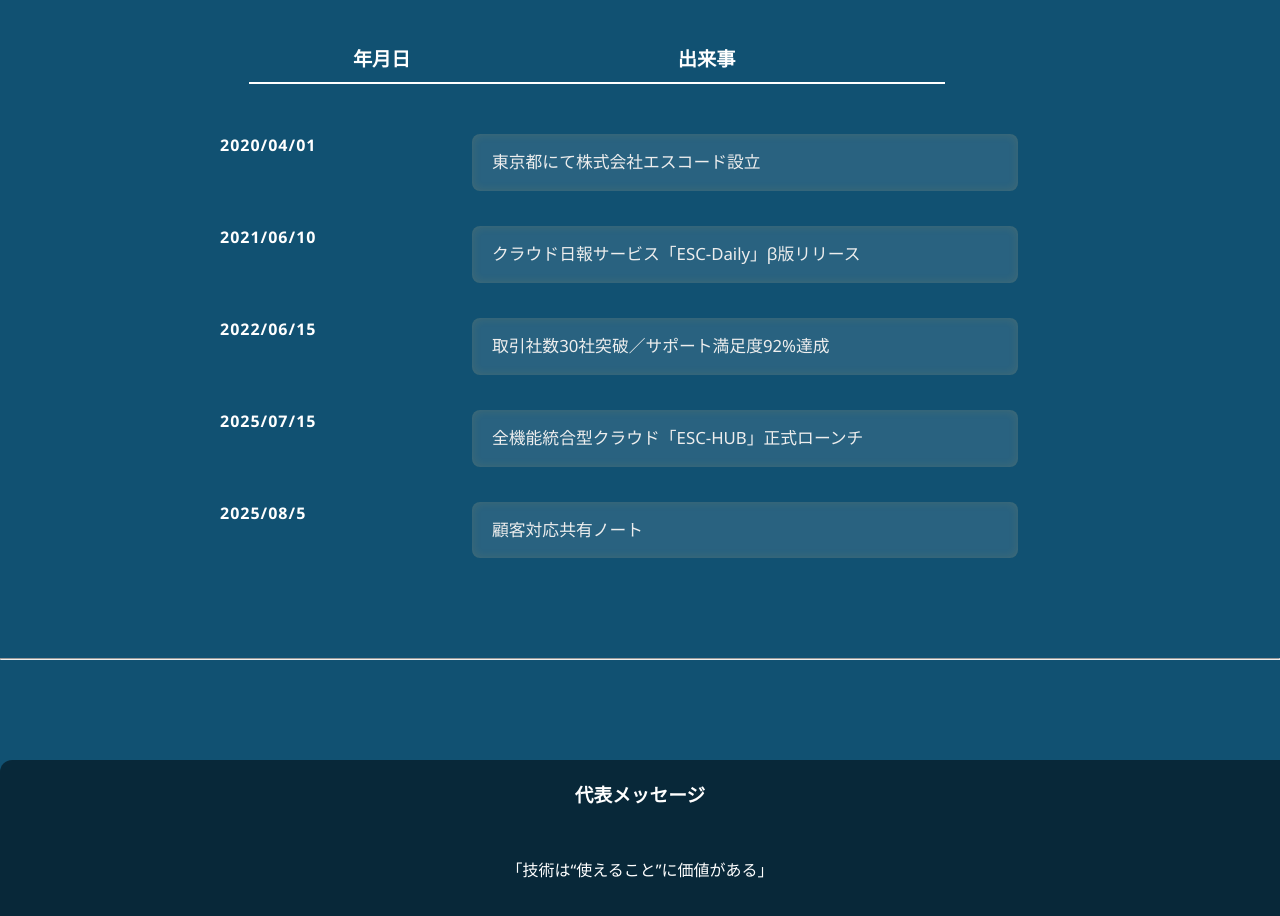
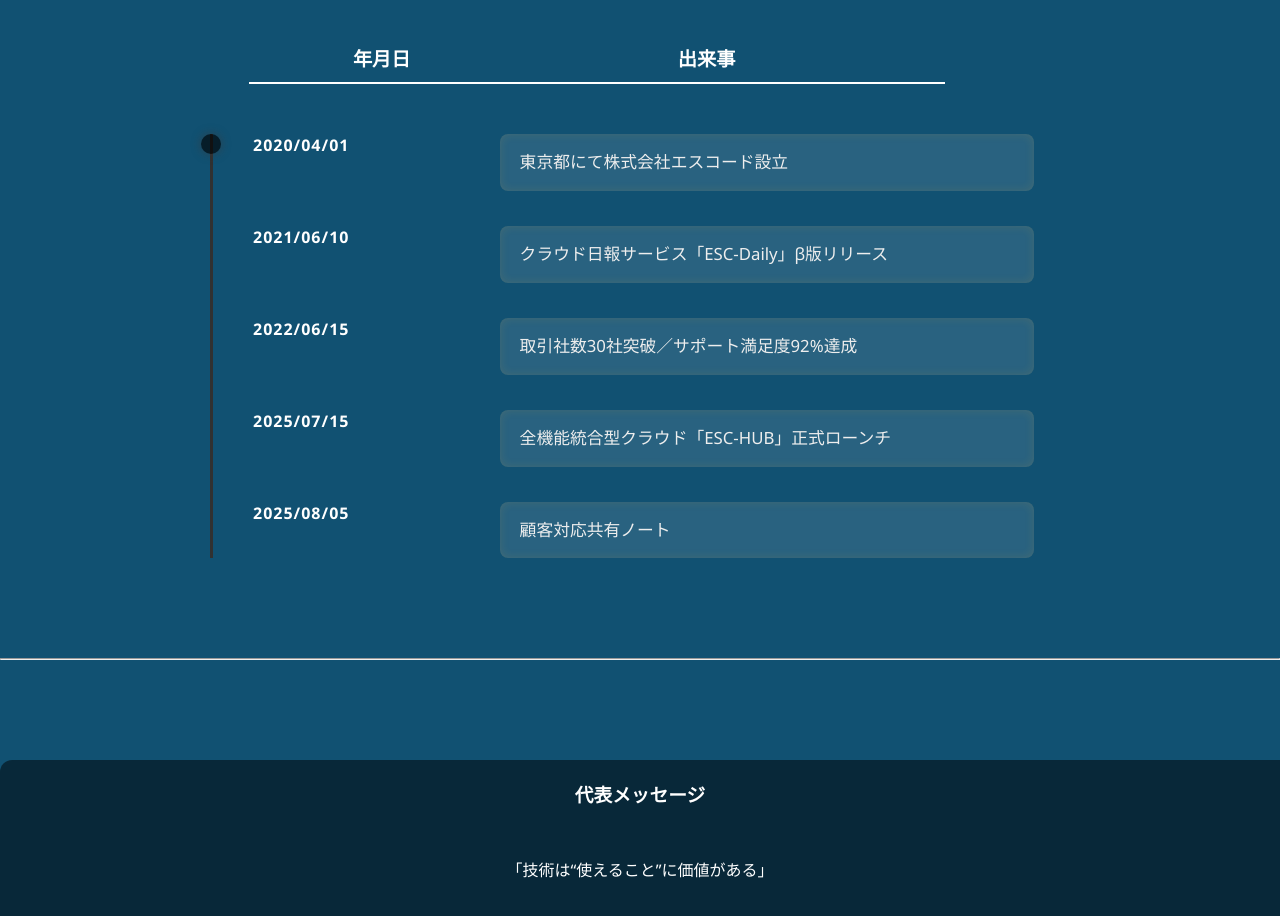
Before and after one commit to swjsk3221-debug/ecsodde, a plain HTML site: page about.html in a window 1280 px wide. Shown: the part 1320-2236 px from the top of the page. Drawn offline with Linux system fonts and the light colour scheme.

Commit message:
Update about.html

```diff
--- a/about.html
+++ b/about.html
@@ -61,34 +61,41 @@
       <div class="his">
         <h2>沿革</h2>
       </div>
+
       <div class="history-header">
         <div class="header-date">年月日</div>
         <div class="header-event">出来事</div>
       </div>
 
-      <div class="history">
+      <div class="history-list">
         <div class="history-item">
           <div class="history-date">2020/04/01</div>
           <div class="history-content">東京都にて株式会社エスコード設立</div>
         </div>
+
         <div class="history-item">
           <div class="history-date">2021/06/10</div>
           <div class="history-content">クラウド日報サービス「ESC-Daily」β版リリース</div>
         </div>
+
         <div class="history-item">
           <div class="history-date">2022/06/15</div>
           <div class="history-content">取引社数30社突破／サポート満足度92%達成</div>
         </div>
+
         <div class="history-item">
           <div class="history-date">2025/07/15</div>
           <div class="history-content">全機能統合型クラウド「ESC-HUB」正式ローンチ</div>
         </div>
+
         <div class="history-item">
-          <div class="history-date">2025/08/5</div>
+          <div class="history-date">2025/08/05</div>
           <div class="history-content">顧客対応共有ノート</div>
         </div>
       </div>
     </div>
+
+
     <div class="his-hr"><hr></div>
   </section>
   <div class="CEO">
```
